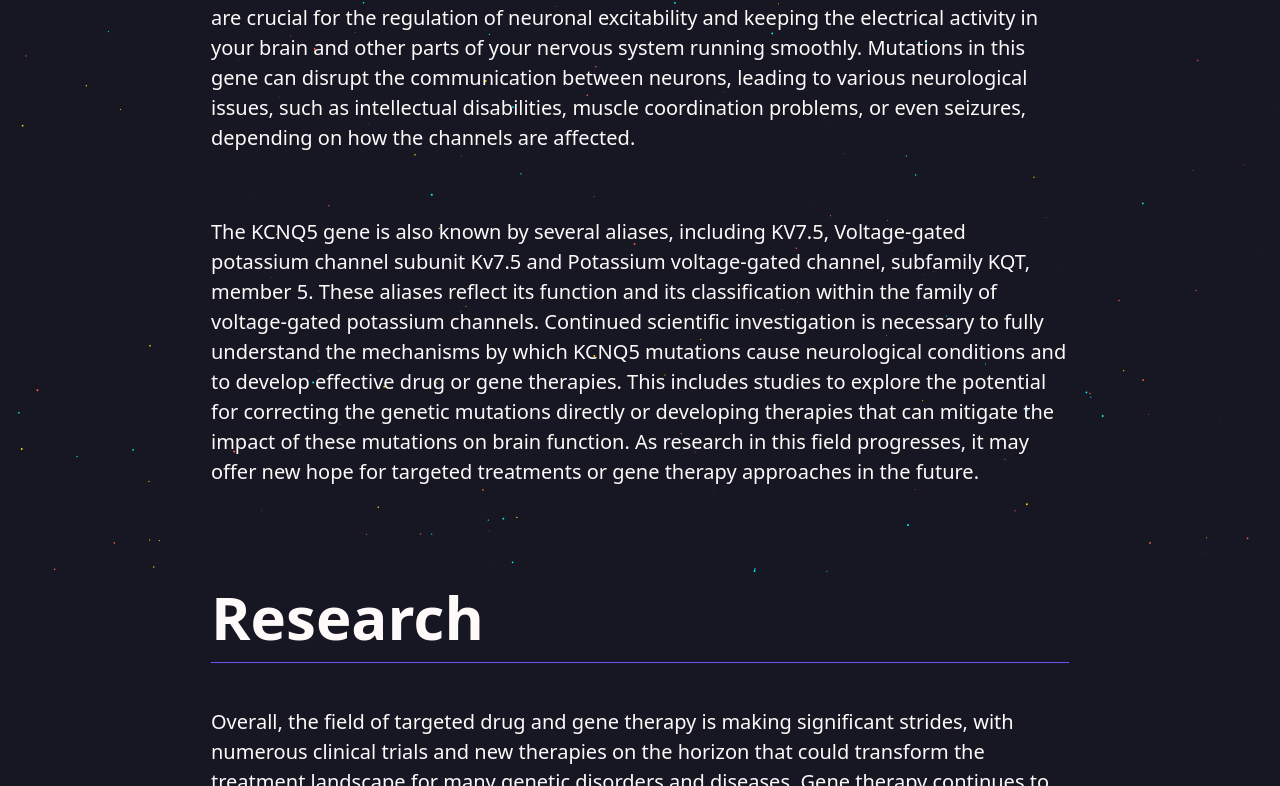
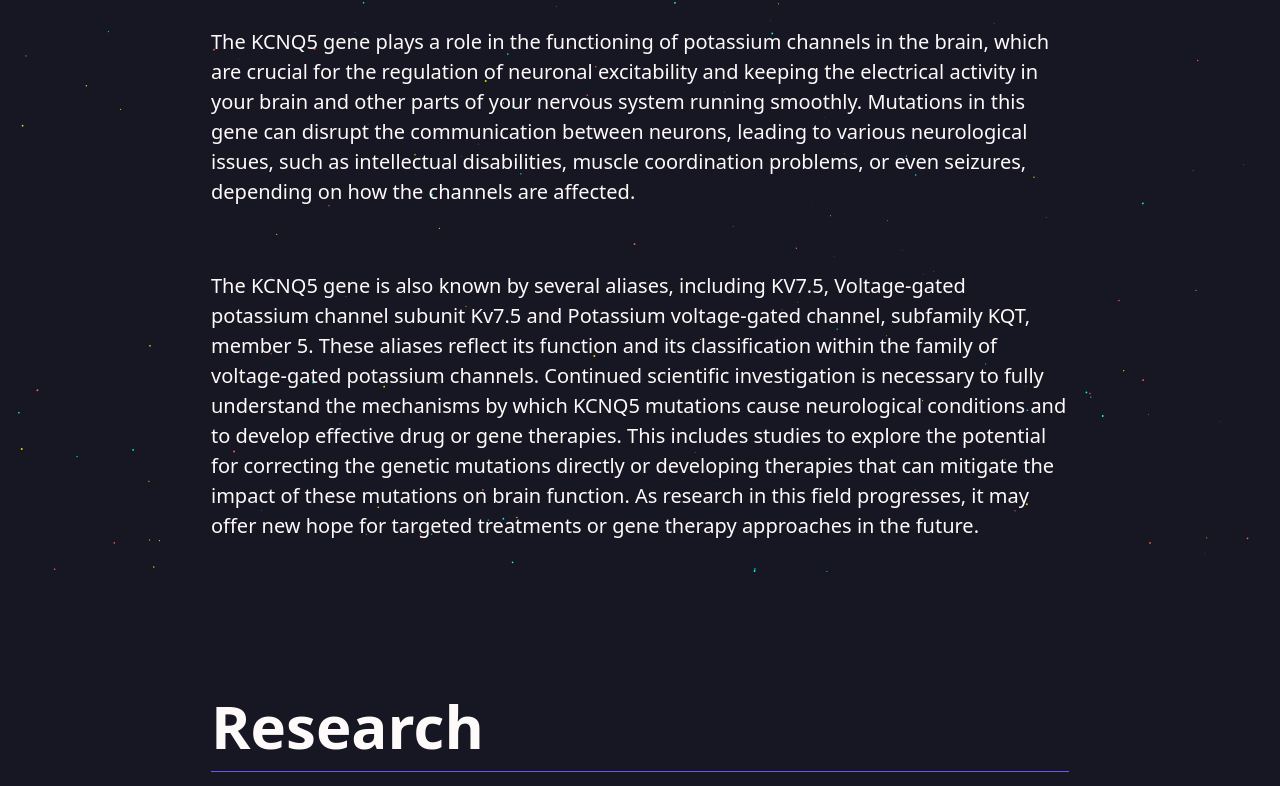
Before and after one commit to eric-j-owen/kcnq5, an Astro site: page /about in a window 1280 px wide. Shown: the part 228-1014 px from the top of the page. Built offline with nearby package versions, Linux system fonts and the light colour scheme; Astro itself is replaced by a stand-in of ours.

Commit message:
slight refactor to fix alignment on pages

```diff
--- a/src/styles/pages/about.css
+++ b/src/styles/pages/about.css
@@ -17,13 +17,9 @@
 .funding {
   display: flex;
   flex-direction: column;
-  justify-content: center;
+  justify-content: start;
   align-items: center;
-}
-.intro,
-.research,
-.funding {
-  min-height: 100vh;
+  padding-block-start: 120px;
 }
 
 .about p {
--- a/src/styles/pages/story.css
+++ b/src/styles/pages/story.css
@@ -2,15 +2,13 @@
 .story {
   margin-inline: var(--page-side-margin);
   color: var(--accent-light);
-  padding: 92px 0;
 }
 .wrapper {
   display: flex;
   flex-direction: column;
   gap: 48px;
-  /* padding-block-start: 64px; */
+  padding-block-start: 120px;
   align-items: center;
-  justify-content: center;
 }
 
 .story p {
```
